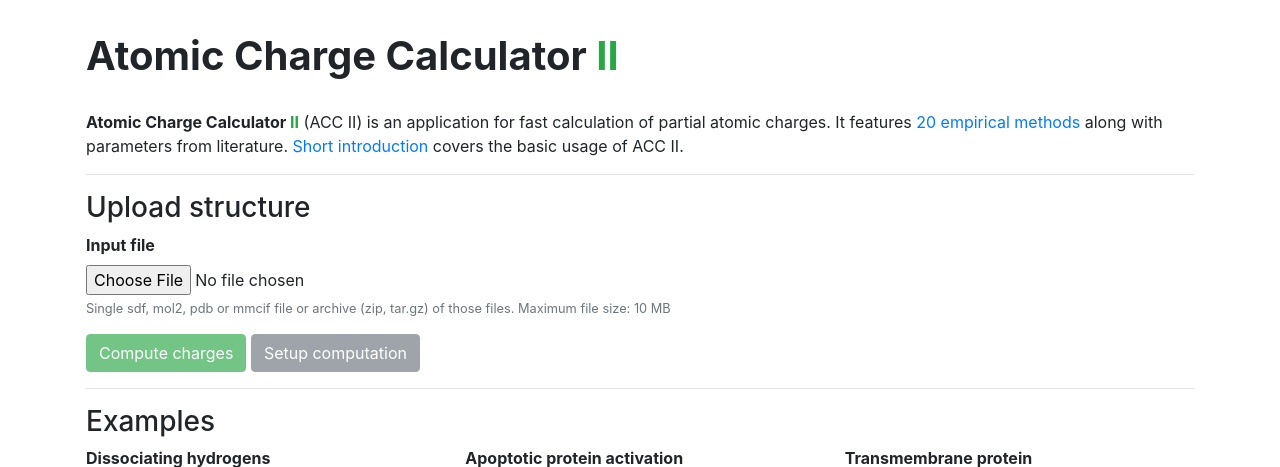
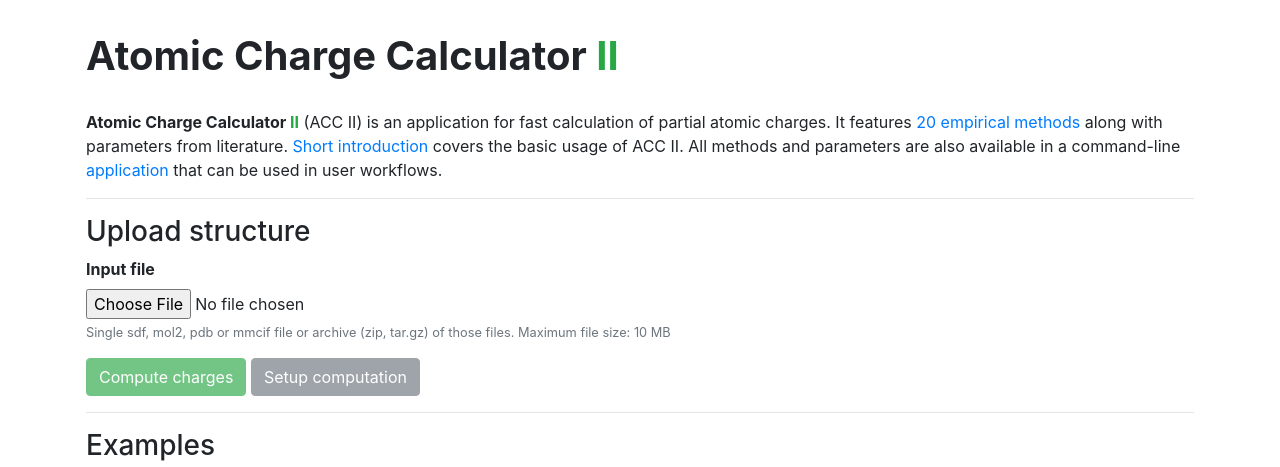
Before and after one commit to sb-ncbr/AtomicChargeCalculator2, a Flask app: page / in a window 1280 px wide. Shown: the top 467 px of the page. Run offline with Flask 2, Linux system fonts and the light colour scheme; parts of the project's set-up code (start-up, migrations or seed data) failed here and were passed over; some libraries are stand-ins or nearby versions.

Commit message:
Add a link to ChargeFW2.

```diff
--- a/app/templates/index.html
+++ b/app/templates/index.html
@@ -16,7 +16,9 @@
                     <a href="{{ url_for('static', filename='methods.pdf') }}" target="_blank">20 empirical
                         methods</a> along with parameters from literature.
                     <a href="{{ url_for('static', filename='manual.pdf') }}" target="_blank">Short introduction</a>
-                    covers the basic usage of ACC II.
+                    covers the basic usage of ACC II. All methods and parameters are also available in a command-line
+                    <a href="https://github.com/krab1k/ChargeFW2" target="_blank" rel="noreferrer"> application</a>
+                    that can be used in user workflows.
                 </div>
             </div>
             <hr>
```
